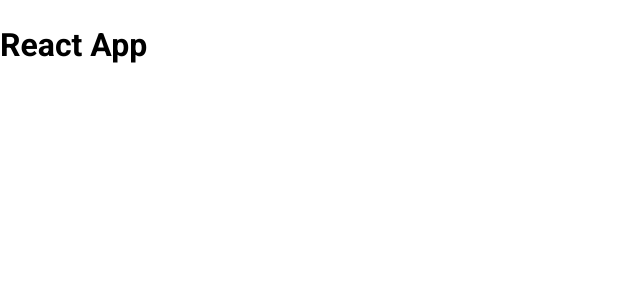
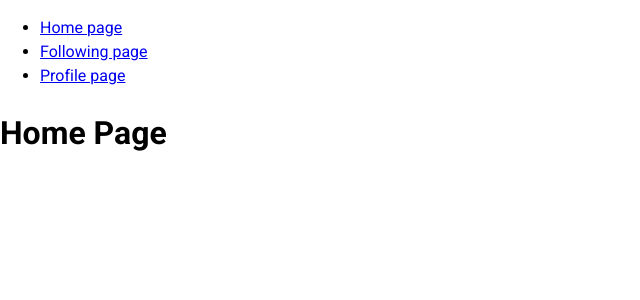
Before and after one commit to kharina21/tiktok-ui-clone, a React (Create React App) app: page / in a window 1280 px wide. Shown: the top 300 px of the page, without its empty margins (0-640 px from the left). Built offline with nearby package versions, Linux system fonts and the light colour scheme.

Commit message:
setup routes

```diff
--- a/package.json
+++ b/package.json
@@ -2,7 +2,6 @@
   "name": "tiktok-ui-clone",
   "version": "0.1.0",
   "private": true,
-
   "scripts": {
     "start": "react-app-rewired start",
     "build": "react-app-rewired build",
@@ -32,6 +31,7 @@
     "normalize.css": "^8.0.1",
     "react": "^18.0.0",
     "react-dom": "^18.0.0",
+    "react-router-dom": "^7.1.5",
     "react-scripts": "5.0.1",
     "web-vitals": "^4.2.4"
   },
--- a/src/App.js
+++ b/src/App.js
@@ -1,8 +1,34 @@
+import { BrowserRouter as Router, Route, Routes, Link } from "react-router-dom";
+import { publicRoutes } from "~/routes";
 function App() {
     return (
-        <div>
-            <h1>React App</h1>
-        </div>
+        <Router>
+            <div className="App">
+                <ul>
+                    <li>
+                        <Link to="/">Home page</Link>
+                    </li>
+                    <li>
+                        <Link to="/following">Following page</Link>
+                    </li>
+                    <li>
+                        <Link to="/profile">Profile page</Link>
+                    </li>
+                </ul>
+                <Routes>
+                    {publicRoutes.map((route, index) => {
+                        const Page = route.component;
+                        return (
+                            <Route
+                                key={index}
+                                path={route.path}
+                                element={<Page />}
+                            />
+                        );
+                    })}
+                </Routes>
+            </div>
+        </Router>
     );
 }
 
--- a/src/components/GlobalStyle/GlobalStyle.scss
+++ b/src/components/GlobalStyle/GlobalStyle.scss
@@ -4,7 +4,9 @@
 :root {
     --primary: #ff3b5c;
 }
-
+* {
+    box-sizing: border-box;
+}
 html {
     font-size: 62.5%;
 }
--- /dev/null
+++ b/src/pages/Following/index.js
@@ -0,0 +1,5 @@
+function Following() {
+    return <h1>Following page</h1>;
+}
+
+export default Following;
--- /dev/null
+++ b/src/pages/Home/index.js
@@ -0,0 +1,5 @@
+function Home() {
+    return <h1>Home Page</h1>;
+}
+
+export default Home;
--- /dev/null
+++ b/src/pages/Profile/index.js
@@ -0,0 +1,5 @@
+function Profile() {
+    return <h1>Profile Page</h1>;
+}
+
+export default Profile;
--- /dev/null
+++ b/src/routes/index.js
@@ -0,0 +1,14 @@
+import Home from "~/pages/Home";
+import Following from "~/pages/Following";
+import Profile from "~/pages/Profile";
+//public routes
+const publicRoutes = [
+    { path: "/", component: Home },
+    { path: "/following", component: Following },
+    { path: "/profile", component: Profile },
+];
+
+//private routes
+const privateRoutes = [];
+
+export { publicRoutes, privateRoutes };
```
Also changed, not shown: npm_install_note.txt, 1 other file (tests, documents, lock files or other folders).
